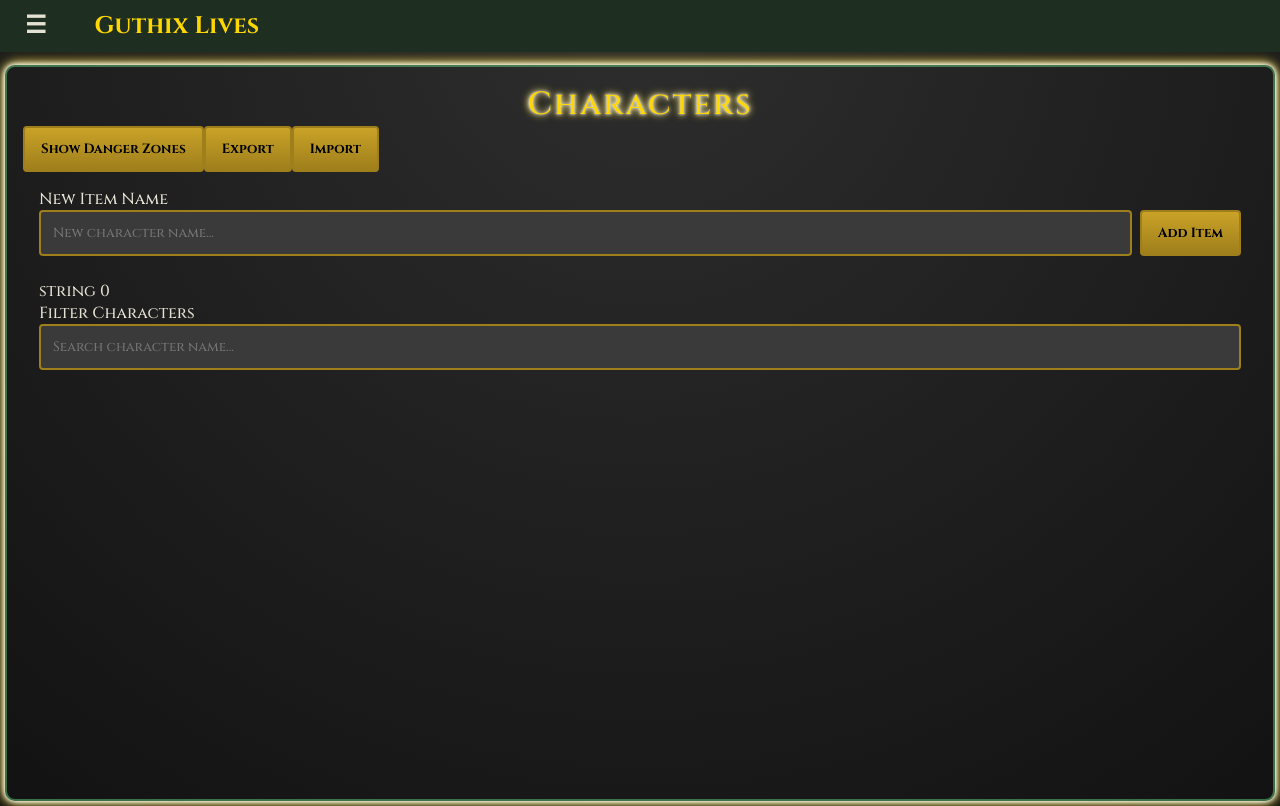
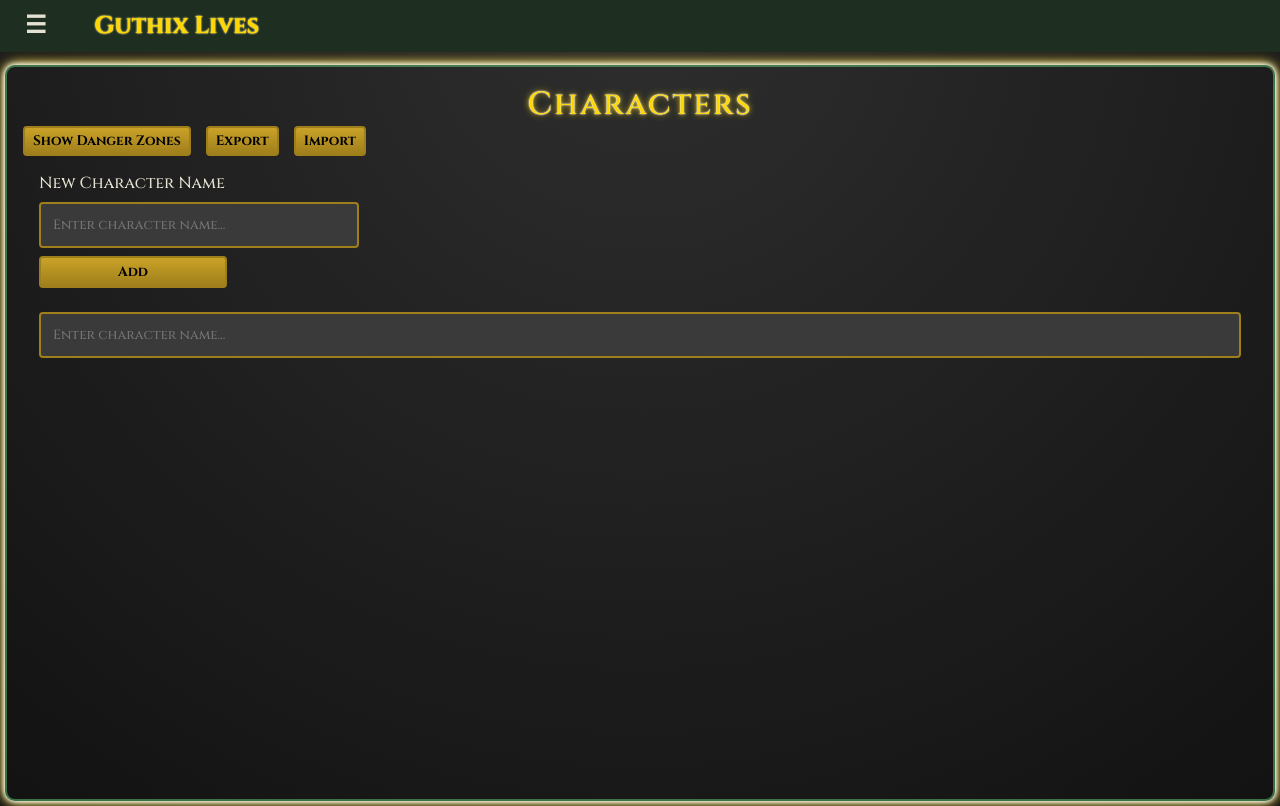
Before and after one commit to andgr457/GuthixLives, a React (Vite) app: page /characters in a window 1280 px wide. Built offline with nearby package versions, Linux system fonts and the light colour scheme.

Commit message:
fixed weird issue with mismatched ids

```diff
--- a/src/index.css
+++ b/src/index.css
@@ -50,15 +50,15 @@
   letter-spacing: 3px;
   padding: 0.25em;
   margin-top: -25px;
-  animation: shake 10s ease-in-out infinite;
+  animation: shake 0.5s ease-in-out forwards;
 }
 
 @keyframes shake {
   0% { transform: translateX(0); }
-  20% { transform: translateX(-2px); }
-  40% { transform: translateX(2px); }
-  60% { transform: translateX(-4px); }
-  80% { transform: translateX(4px); }
+  20% { transform: translateX(-1px); }
+  40% { transform: translateX(1px); }
+  60% { transform: translateX(-2px); }
+  80% { transform: translateX(2px); }
   100% { transform: translateX(0); }
 }
 
@@ -68,13 +68,13 @@
   font-size: 2em;
   color: #FFD700;
   text-shadow:
-  0 0 3px #fff
-  ,0 0 6px #fff
+  0 0 1px #fff
+  ,0 0 2px #fff
   /* ,0 0 15px #FFD700
   ,0 0 20px #FFD700
   ,0 0 25px #FFD700
   ,0 0 30px #FFD700 */
-  ,0 0 9px #FFD700
+  ,0 0 6px #FFD700
   ;
 }
 
@@ -88,7 +88,6 @@
 }
 
 .app-title:hover {
-  letter-spacing: 5px;
   color: #46ff43;
 }
 
@@ -117,6 +116,15 @@
   text-decoration: none;
   color:#5ec776;
   cursor: pointer;
+  text-shadow:
+  0 0 1px #fff
+  ,0 0 2px #5ec776
+  /* ,0 0 15px #FFD700
+  ,0 0 20px #FFD700
+  ,0 0 25px #FFD700
+  ,0 0 30px #FFD700 */
+  ,0 0 3px #5ec776
+  ;
 }
 
 .button-link:hover {
@@ -219,18 +227,6 @@
   line-height: 0;         /* collapse text height */
   width: 0;
   border-radius: 0;       /* remove rounding to prevent tiny gaps */
-}
-
-@keyframes parchmentShift {
-  0% {
-    background-color: #e6b8446a;
-  }
-  50% {
-    background-color: #e6b844c8;
-  }
-  100% {
-    background-color: #e6b844;
-  }
 }
 
 body {
@@ -340,13 +336,15 @@ input:focus {
 
 
 button {
-  padding: 0.75rem 1rem;
+  padding: 0.25rem 0.5rem;
+  font-size: 0.85rem; /* smaller font */
+
   font-family: inherit;
   font-weight: 700;
   border-radius: 4px;
   border: 2px solid var(--gold-dark);
   cursor: pointer;
-  transition: 0.2s ease;
+  /* transition: 10s ease; */
 }
 
 button.primary {
@@ -364,8 +362,9 @@ button.primary-edit {
 
 button.primary:hover {
   filter: brightness(1.1);
+  animation: button-colorize-primary 1s ease-in-out infinite,
+             shake .5s ease-in-out forwards;
 }
-
 
 button.danger {
   background: linear-gradient(to bottom, #b33, var(--danger));
@@ -378,7 +377,35 @@ button.danger {
 
 button.danger:hover {
   filter: brightness(1.1);
+  animation: button-colorize-danger 1s ease-in-out infinite,
+             shake 1s ease-in-out forwards;
 }
+
+
+@keyframes button-colorize-primary {
+  0% {
+    background: #e6b844;
+  }
+  50% {
+    background: #e6b844c8;
+  }
+  100% {
+    background: #e6b844;
+  }
+}
+
+@keyframes button-colorize-danger {
+  0% {
+    background: #b33;
+  }
+  50% {
+    background: rgb(121, 22, 22);
+  }
+  100% {
+    background: #b33;
+  }
+}
+
 
 .list {
   list-style: none;
--- a/src/pages/PublicNav.tsx
+++ b/src/pages/PublicNav.tsx
@@ -29,7 +29,7 @@ export default function PublicNavigationMenu() {
             <div onClick={() => setIsOpen(!isOpen)} style={{cursor: "pointer" }}>
               {isOpen ? "✕" : "☰"}
             </div>
-          <Link key={`home-link`} to={'/'} className='nav-header'>
+            <Link key={`home-link`} to={'/'} className='nav-header'>
               Guthix Lives
             </Link>
           </div>
--- a/src/pages/characters/CharacterGEItems.tsx
+++ b/src/pages/characters/CharacterGEItems.tsx
@@ -4,7 +4,6 @@ import { useNavigate, useParams } from 'react-router-dom'
 import type { Character, CharacterGEItem, CharacterGEItemHistory, CharacterGPTransaction } from '../../types/Characters'
 import { CharacterItemService } from '../../services/character/CharacterItemService'
 import { CharacterStorageKeys } from './CharactersStorageKeys'
-import RSTextBoxAsForm from '../core/RSTextBoxAsForm'
 import RSTextBox from '../core/RSTextBox'
 
 export default function CharacterGEItems() {
--- a/src/pages/characters/CharacterList.tsx
+++ b/src/pages/characters/CharacterList.tsx
@@ -2,16 +2,13 @@ import { useLocalStorage } from '../../hooks/useLocalStorage';
 import { useCallback, useRef, useState } from 'react';
 import type { Character, CharacterGEItem, CharacterGEItemHistory, CharacterGPTransaction } from '../../types/Characters';
 import '../../styles/Characters.css'
-import { CharacterService } from '../../services/character/CharacterService';
 import { CharacterStorageKeys } from './CharactersStorageKeys';
 import InfoSection from '../core/InfoSection';
-import RSTextBoxAsForm from '../core/RSTextBoxAsForm';
-import RSTextBox from '../core/RSTextBox';
 import { DateTime } from 'luxon';
+import AppErrorSection from '../core/AppErrorSection';
 
 export default function CharacterList(){
   const fileInputRef = useRef<HTMLInputElement>(null);
-  const characterService = new CharacterService()
 
   const [characters, setCharacters] = useLocalStorage<Character[]>(
     CharacterStorageKeys.Characters,
@@ -70,6 +67,7 @@ export default function CharacterList(){
   };
 
   const handleAddCharacterClicked = useCallback(() => {
+    console.log('handleAddCharacterClicked')
     console.log(newCharacterName)
     setError('')
     if(!newCharacterName || !newCharacterName.trim()) {
@@ -84,7 +82,14 @@ export default function CharacterList(){
       return
     }
 
-    const newCharacter: Character = characterService.generateNewCharacter(characterName)
+    const newCharacter: Character = {
+      id: `${newCharacterName}__${DateTime.now().toMillis()}`,
+      name: characterName,
+      showItemHistory: false,
+      showItemHistoryItemId: undefined,
+      showItemItemId: undefined,
+      showItems: false
+    }
     const newCharacters: Character[] = []
     newCharacters.push(newCharacter)
     for(const character of characters){
@@ -111,16 +116,12 @@ export default function CharacterList(){
 
   const handleDeleteDataByCharacterId = useCallback((characterId: string) => {
     console.log(characterId)
-    const c = characters?.find(c => c.id = characterId)
-    console.log(c)
-    alert(JSON.stringify(c))
-    if(!c) return
-    if(!confirm(`Are you sure you want to delete ${c?.name}? This cannot be undone and you should save an export.`)) return
-    const relatedItems = geItems?.filter(i => i.characterId === c?.id)
+    if(!confirm(`Are you sure you want to delete this? This cannot be undone and you should save an export.`)) return
+    const relatedItems = geItems?.filter(i => i.characterId === characterId)
     const itemIds = relatedItems?.map(i => i.id)
     const relatedHistory = geItemHistory?.filter(ih => itemIds.includes(ih.itemId))
     const historyIds = relatedHistory?.map(h => h.id)
-    const relatedTxns = transactions?.filter(t => t.characterId === c?.id)
+    const relatedTxns = transactions?.filter(t => t.characterId === characterId)
     const txnIds = relatedTxns?.map(t => t.id)
 
     const newTxns = []
@@ -149,7 +150,7 @@ export default function CharacterList(){
 
     const newCharacters = []
     for(const character of characters){
-      if(character.id === c?.id){
+      if(character.id === characterId){
         continue
       }
       newCharacters.push(character)
@@ -167,7 +168,7 @@ export default function CharacterList(){
       Characters
     </div>
 
-    <div className='flex-wrap-gap'>
+    <div style={{textAlign: 'center', display: 'flex', flexWrap: 'wrap', gap: '15px'}}>
       <div>
         <button className='primary' onClick={() => {setShowDanger(!showDanger)}}>
           {showDanger ? 'Hide' : 'Show'} Danger Zones
@@ -197,37 +198,38 @@ export default function CharacterList(){
     </div>
 
     <div className='characters-new'>
-      <RSTextBox
-        label={{value: 'New Item Name'}}
-        showError={true}
-        textbox={{
-          id: `new_char_text`,
-          key: 'new_char_text',
-            onChange: (e: React.ChangeEvent<HTMLInputElement, HTMLInputElement>) => {setNewCharacterName(e.currentTarget.value)},
-          placehoder: 'New character name...',
-          value: newCharacterName ?? ''
-        }}
-        button={{
-          className: 'primary',
-          onClick: handleAddCharacterClicked,
-          text: 'Add Item',
-        }}
-      />
-      {typeof newCharacterName} {newCharacterName?.length ?? 0}
-      <RSTextBox
-        showError={false}
-        errorMessage={error}
-        label={{
-          value: 'Filter Characters'
-        }}
-        textbox={{
-          id: `search_char_text`,
-          key: 'search_char_text',
-          onChange: (e: React.ChangeEvent<HTMLInputElement, HTMLInputElement>) => {setSearch(e.currentTarget.value)},
-          placehoder: 'Search character name...',
-          value: search
-        }}
-      />
+      <div className='input-row-item' style={{width: '20em'}}>
+        <div className='rstextbox-title'>
+          New Character Name
+        </div>
+        <input
+          onChange={(e) => {setNewCharacterName(e.target.value)}}
+          type='text'
+          placeholder='Enter character name...'
+          value={newCharacterName ?? ''}
+          maxLength={16}
+        />
+        <button
+          style={{padding: '5px', width: '188px'}}
+          className='primary'
+          onClick={() => {handleAddCharacterClicked()}}
+        >
+          Add <strong>{newCharacterName ?? ''}</strong>
+        </button>
+      </div>
+      <div>
+
+        <AppErrorSection error={error} />
+      </div>
+      <div className='input-row-item'>
+        <input
+          onChange={(e) => {setSearch(e.target.value)}}
+          type='text'
+          placeholder='Enter character name...'
+          value={search ?? ''}
+          maxLength={16}
+        />
+      </div>
     </div>
     {showDanger && <div className='danger-zone'>
       <button className='danger' onClick={handleResetAllCharcters}>
@@ -261,7 +263,7 @@ export default function CharacterList(){
         }
         return <div key={`${character.id}_${index}`} className={`list-item-slow-hide ${filteredOut ? 'hide' : ''}`}>
           <div className='app-title small left'>
-            {character.name} <span style={{fontSize: '10px'}}>{character.id}</span>
+            {character.name}<br/><span style={{fontSize: '10px'}}>ID: {character.id}</span>
           </div>
           <div className='flex-wrap-gap'>
             <InfoSection sectionTitle='GE'
@@ -300,8 +302,8 @@ export default function CharacterList(){
               }
             ]} />
 
-            <div className='danger-zone'>
-              <button className='danger' onClick={() => {handleDeleteDataByCharacterId(character.id)}}>
+            <div className='danger-zone' hidden={!showDanger}>
+              <button key={`btnDeleteCharacter_${character.id}`} className='danger' onClick={() => {handleDeleteDataByCharacterId(character.id)}}>
                 <strong>DELETE</strong> {character.name} {character.id}
               </button>
             </div>
--- a/src/styles/NavMenu.css
+++ b/src/styles/NavMenu.css
@@ -18,6 +18,15 @@
 .nav-header {
   color: #FFD700;
   text-decoration: none;
+  text-shadow:
+  0 0 1px #FFD700
+  ,0 0 2px #fff
+  /* ,0 0 15px #FFD700
+  ,0 0 20px #FFD700
+  ,0 0 25px #FFD700
+  ,0 0 30px #FFD700 */
+  ,0 0 2px #FFD700
+  ;
 }
 
 .nav-header-menu {
@@ -32,6 +41,15 @@
   color: #FFD700;
   text-decoration: none;
   padding: 8px;
+  text-shadow:
+  0 0 1px #fff
+  ,0 0 2px #FFD700
+  /* ,0 0 15px #FFD700
+  ,0 0 20px #FFD700
+  ,0 0 25px #FFD700
+  ,0 0 30px #FFD700 */
+  ,0 0 2px #FFD700
+  ;
 
 }
 
```
